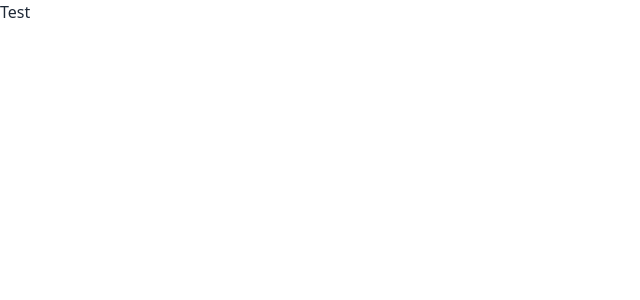
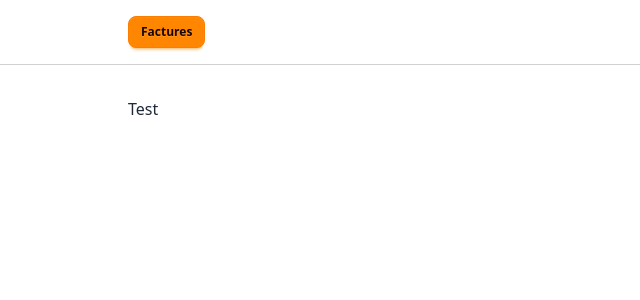
Before and after one commit to Chadrac-WAKOMYA/c.track, a Next.js app: page / in a window 1280 px wide. Shown: the top 300 px of the page, without its empty margins (0-640 px from the left). Built offline with nearby package versions, Linux system fonts and the light colour scheme.

Commit message:
dynamic Link in Navbar done

```diff
--- /dev/null
+++ b/app/component/Navbar.tsx
@@ -0,0 +1,36 @@
+"use client"
+import { UserButton } from '@clerk/nextjs';
+import Link from 'next/link';
+import { usePathname } from 'next/navigation'
+import React from 'react'
+
+type Props = {}
+
+export default function d({}: Props) {
+
+    const pathName = usePathname();
+
+    const navLinks = [
+        {href:"/", label: "Factures"},
+    ]
+
+    const isActiveLink = (href: string) => pathName.replace(/\/$/, '') === href.replace(/\/$/, '');
+
+    const renderLinks = (classNames:string) =>
+        navLinks.map(({href, label})=>{
+            return <Link href={href} key={href} className={`btn-sm ${classNames} ${isActiveLink(href)?'btn-accent':''}`}>{label}</Link>
+        })
+
+
+    return (
+        <div className='border-b border-base-300 px-5 md:px-[10%] py-4 relative'>
+            <div>
+                <div >
+                    {renderLinks('btn')}
+                    <UserButton/>
+                </div>
+            </div>
+            <div></div>
+        </div>
+    )
+}
--- a/app/component/Wrapper.tsx
+++ b/app/component/Wrapper.tsx
@@ -1,13 +1,17 @@
 import React from 'react'
+import Navbar from './Navbar';
 
 type Props = {
     children?: React.ReactNode;
 }
 
 export default function Wrapper({children}: Props) {
-  return (
-    <div>
-        {children}
-    </div>
-  )
+    return (
+        <div>
+            <Navbar />
+            <div className='px-5 md:px-[10%] mt-8 mb-10'>
+                {children}
+            </div>
+        </div>
+    )
 }
--- a/package.json
+++ b/package.json
@@ -11,6 +11,7 @@
   "dependencies": {
     "@clerk/nextjs": "^6.27.1",
     "@prisma/client": "^6.12.0",
+    "lucide-react": "^0.526.0",
     "next": "15.4.4",
     "react": "19.1.0",
     "react-dom": "19.1.0"
```
Also changed, not shown: 1 other file (tests, documents, lock files or other folders).
